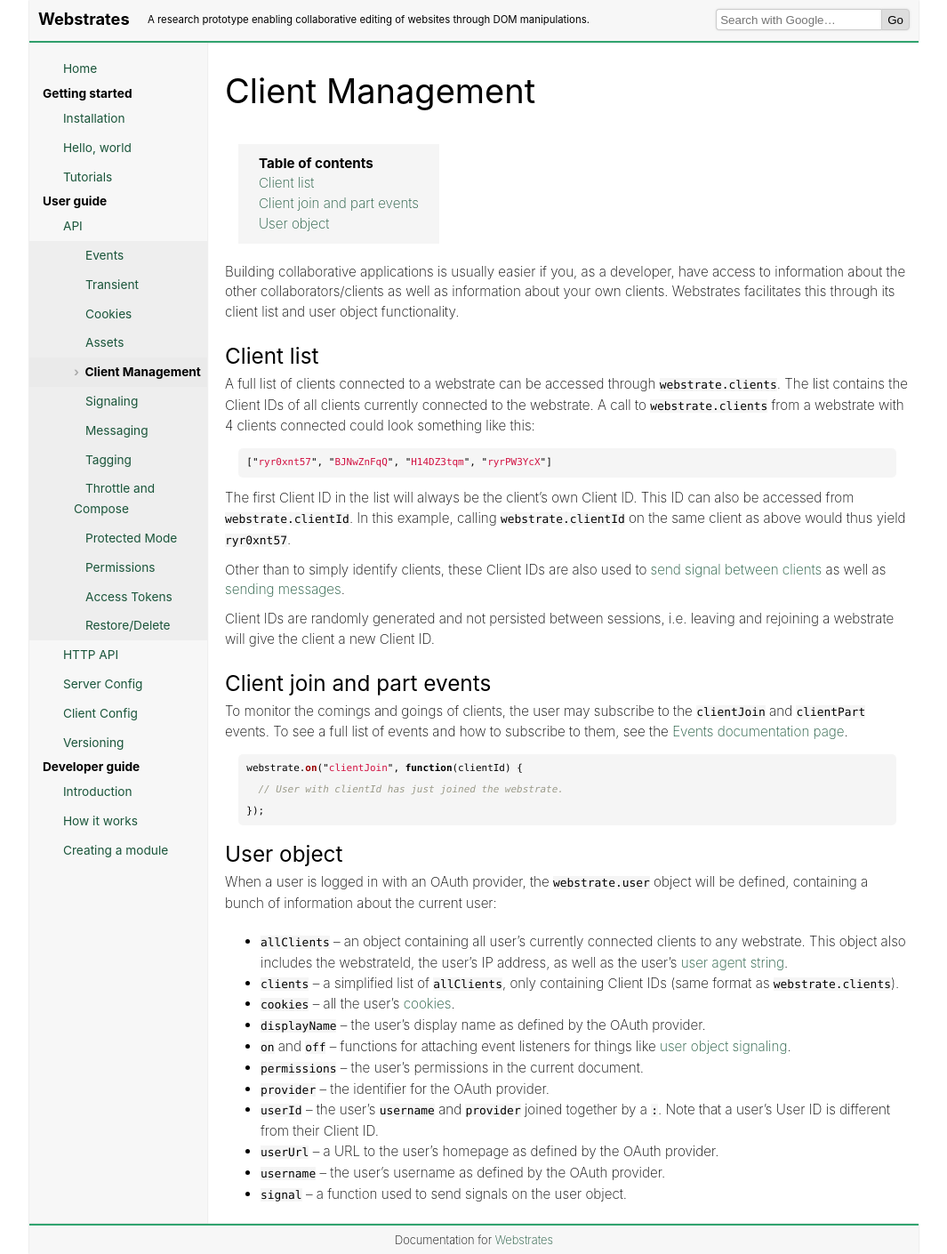
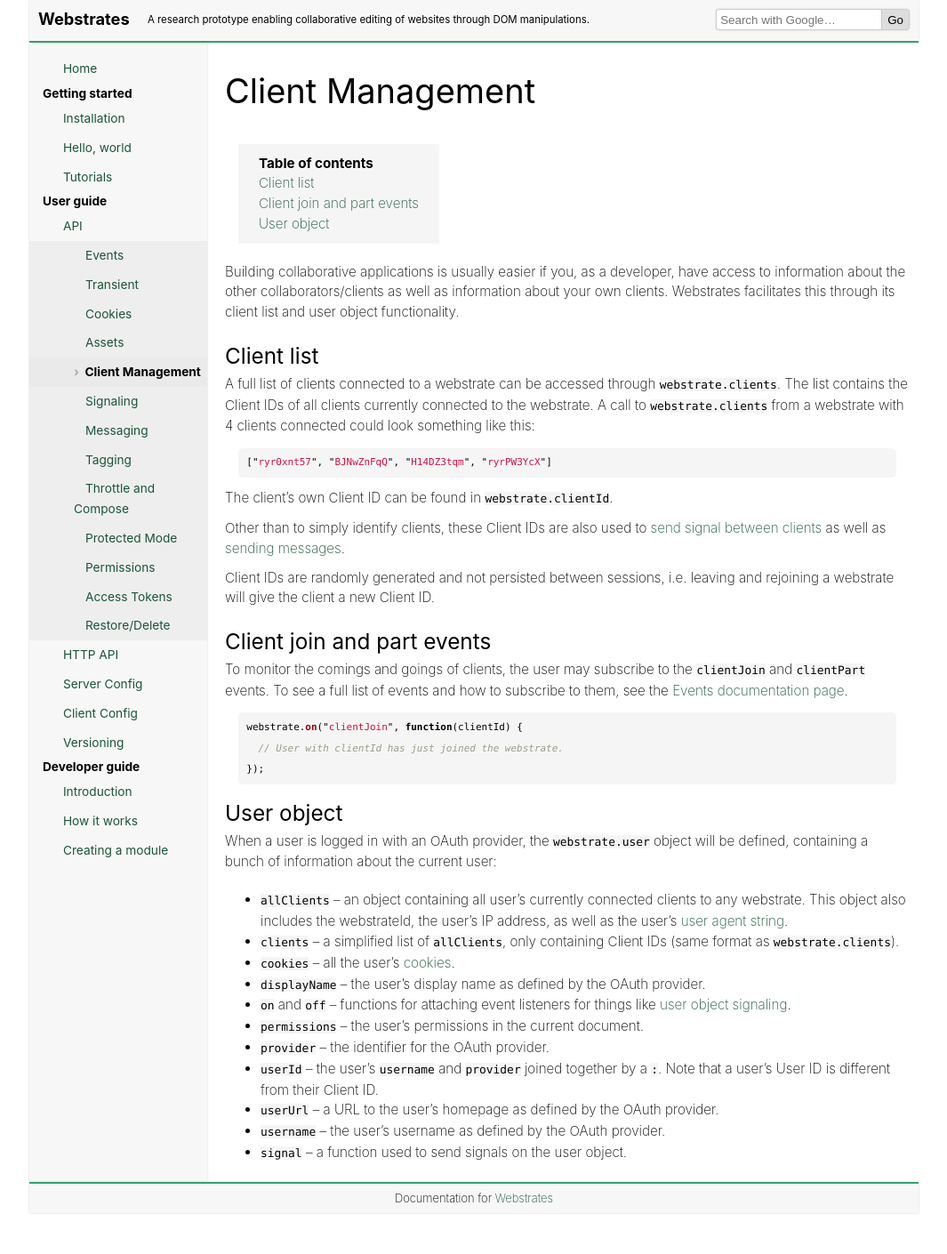
Before and after one commit to Webstrates/webstrates.github.io, a Jekyll site: the page built from _posts/2018-10-03-client-management.md, in a window 1280 px wide. Shown: the whole page at 89% size, without its empty margins (107-1172 px from the left). Built offline with Jekyll 4.4.1, drawn with Linux system fonts in a browser that asks for light colours; after the commit the page ends 1364 px from its top, so only the background shows below that.

Commit message:
Removed line stating that the user's own Client ID would always be first in `webstrate.clients` as this is no longer true. See https://github.com/Webstrates/Webstrates/issues/88.

````diff
--- a/_posts/2018-10-03-client-management.md
+++ b/_posts/2018-10-03-client-management.md
@@ -20,9 +20,7 @@
 ["ryr0xnt57", "BJNwZnFqQ", "H14DZ3tqm", "ryrPW3YcX"]
 ```
 
-The first Client ID in the list will always be the client's own Client ID.
-This ID can also be accessed from `webstrate.clientId`.
-In this example, calling `webstrate.clientId` on the same client as above would thus yield `ryr0xnt57`.
+The client's own Client ID can be found in `webstrate.clientId`.
 
 Other than to simply identify clients, these Client IDs are also used to [send signal between clients](/userguide/api/signaling.html) as well as [sending messages](/userguide/api/messaging.html).
 
````
